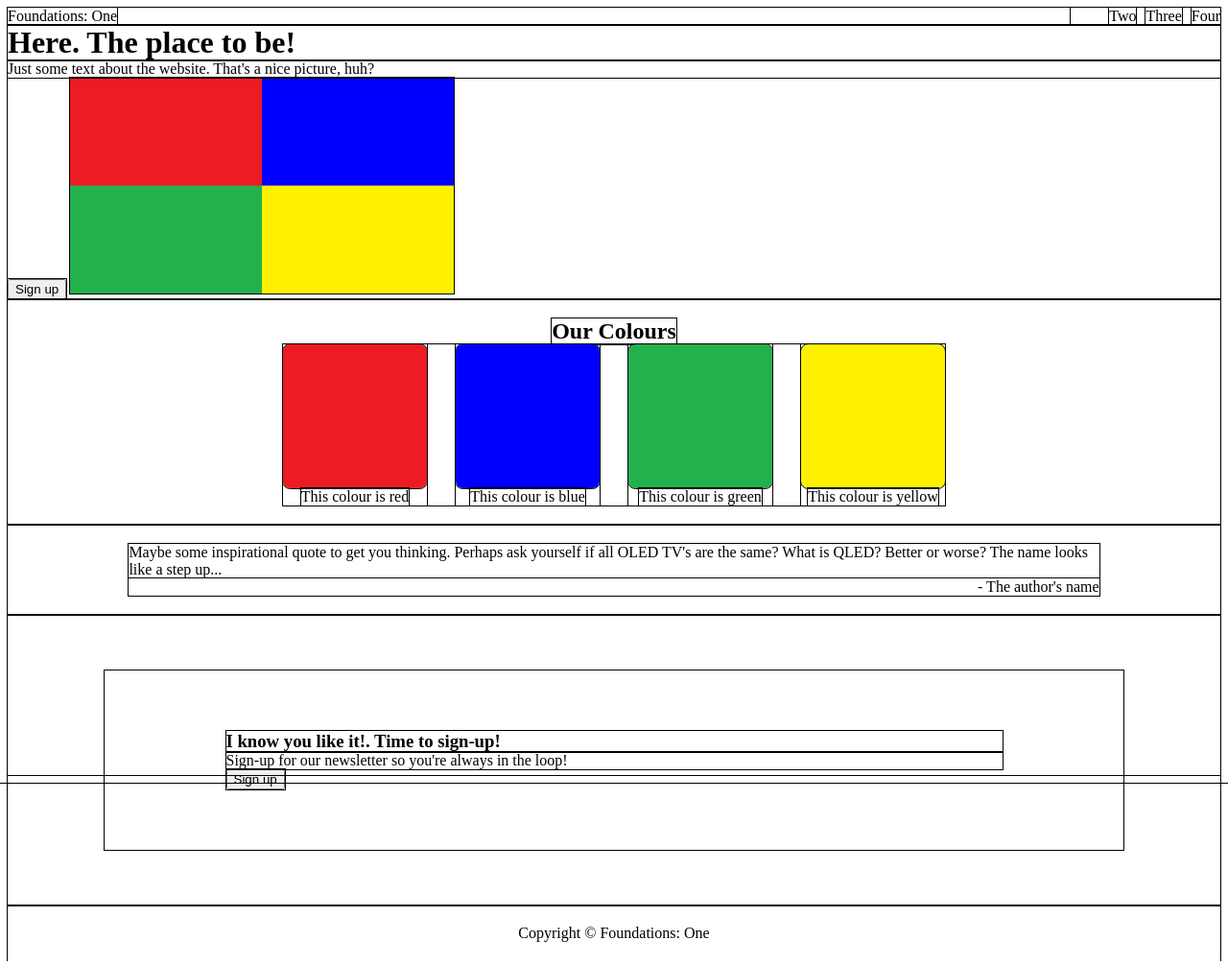
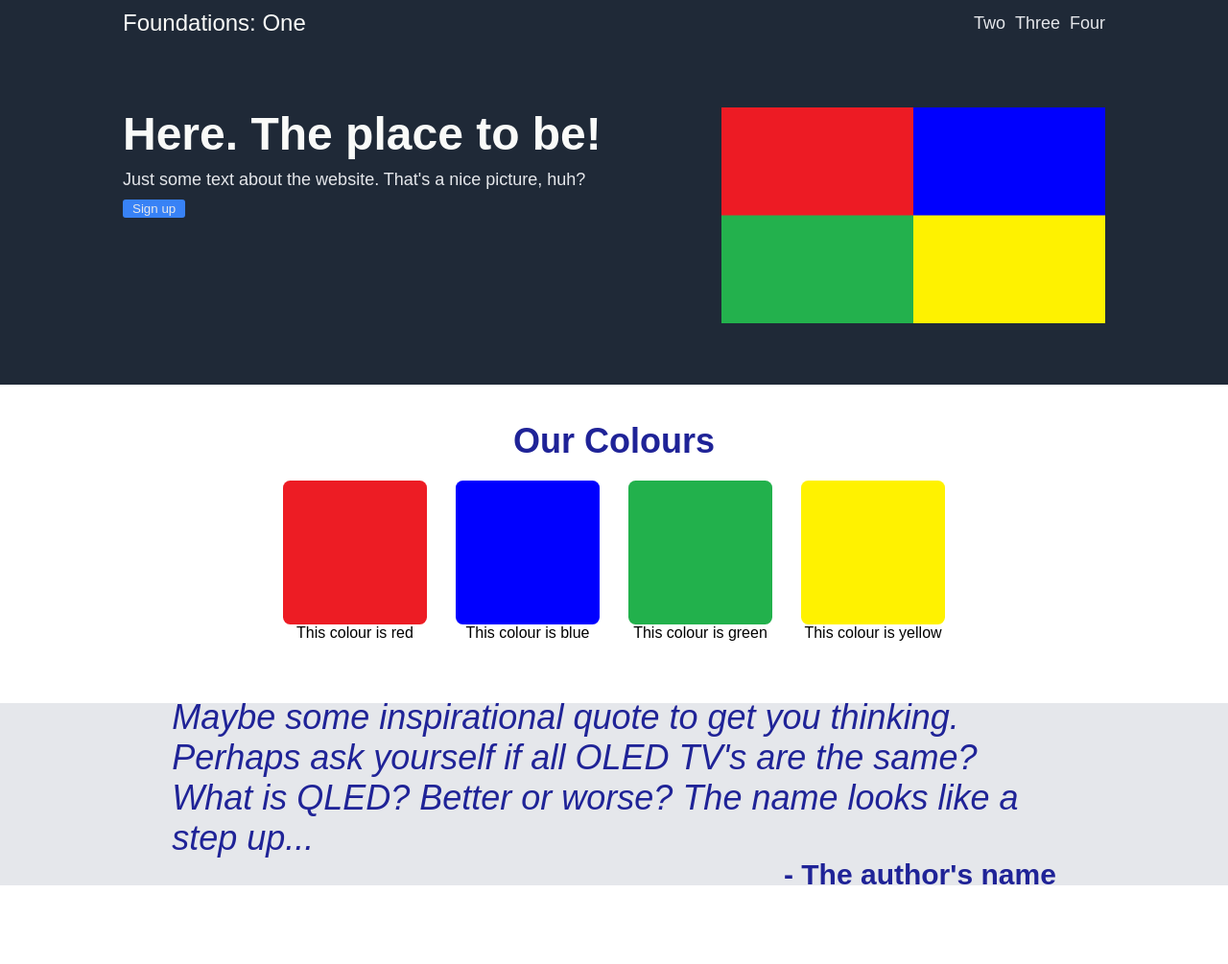
Before and after one commit to the-illmatic-one/top-project-1, a plain HTML site: page index.html in a window 1280 px wide. Shown: the top 1005 px of the page at 96% size. Drawn offline with Linux system fonts and the light colour scheme.

Commit message:
Apply all styling
Tags are fixed in html. style.css is filled with colours,fonts
flex according to the example webpage.

```diff
--- a/index.html
+++ b/index.html
@@ -8,7 +8,7 @@
 </head>
 <body>
     <div class="header">
-        <div class="Title">Foundations: One</div>
+        <div class="title">Foundations: One</div>
         <ul>
             <li>Two</li>
             <li>Three</li>
@@ -16,9 +16,11 @@
         </ul>
     </div>
     <div class="about">
-        <h1>Here. The place to be!</h1>
-        <p>Just some text about the website. That's a nice picture, huh?</p>
-        <button>Sign up</button>
+        <div class="about-info">
+            <h1>Here. The place to be!</h1>
+            <p>Just some text about the website. That's a nice picture, huh?</p>
+            <button>Sign up</button>
+        </div>
         <img class="image" src="./images/rgby.png" alt="image of red blue green yellow fill per quadrant">
     </div>
     <div class="info">
@@ -44,9 +46,9 @@
     </div>
     <div class="quote">
         <div class="quote-author">
-            Maybe some inspirational quote to get you thinking. Perhaps ask yourself
-            if all OLED TV's are the same? What is QLED? Better or worse? The name looks like a step up...
-        <p class="author">- The author's name</p>
+            <p>Maybe some inspirational quote to get you thinking. Perhaps ask yourself
+            if all OLED TV's are the same? What is QLED? Better or worse? The name looks like a step up...</p>
+            <p class="author">- The author's name</p>
         </div>
     </div>
     <div class="sign-up-container">
--- a/style.css
+++ b/style.css
@@ -3,7 +3,16 @@ body {
     flex-direction: column;
     justify-content: space-between;
     /* gap: 100px; */
-    height: 100vh;;
+    height: 100vh;
+    margin: 0;
+}
+
+body > div { /* > means Child. Different from Descendant (space)*/
+    flex-grow: 1;
+    padding-left: 50px;
+    padding-right: 50px;
+    padding-left: 10%;
+    padding-right: 10%;
 }
 
 h1, h2, h3 {
@@ -15,8 +24,8 @@ h1, h2, h3 {
 }
 
 .info .image{
-    width: 150px;
-    height: 150px;
+    max-width: 150px;
+    aspect-ratio: 1/1;
     border-radius: 5%;
 }
 
@@ -24,6 +33,8 @@ h1, h2, h3 {
     display: flex;
     justify-content: space-between;
     align-items: center;
+    padding-top: 10px;
+    padding-bottom: 10px;
 }
 
 .footer {
@@ -41,33 +52,63 @@ ul {
     margin: 0;
 }
 
+.about {
+    display: flex;
+    justify-content: space-between;
+    gap: 30px;
+    padding-top: 5%;
+    padding-bottom: 5%;
+}
+
+.about-info {
+    display: flex;
+    flex-direction: column;
+    gap: 10px;
+}
+
 .info {
     display: flex;
     flex-direction: column;
     align-items: center;
+    gap: 20px;
 }
 
 .image-text-container {
     display: flex;
     justify-content: center;
+    flex-shrink: 1;
     gap: 30px;
+    flex-wrap: wrap;
 }
 
 .image-text {
     display: flex;
     justify-content: center;
-    align-items: center;
+    align-items: stretch;
     flex-direction: column;
 }
+
+.image-text .image {
+    flex-basis: auto;
+    flex-shrink: 1;
+}
+
+.description {
+    text-align: center;
+}
+
 
 .quote {
     display: flex;
     flex-direction: column;
     justify-content: center;
     align-items: center;
-    padding-left: 10%;
-    padding-right: 10%;
-    align-self: stretch;
+    min-height: 150px;
+}
+
+.quote > * {
+    margin-left: 5%;
+    margin-right: 5%;
 }
 
 .author {
@@ -81,17 +122,114 @@ p {
 }
 
 
-body .info, body .sign-up-container, body .quote {
+body .sign-up-container, body .quote {
     padding-top: 20px;
     padding-bottom: 20px;
 }
 
+body .info {
+    padding-top: 3%;
+    padding-bottom: 5%;
+}
+
 .sign-up-window {
     padding: 5% 10%;
-    margin: 3% 8%;
+    margin-top: 8%;
+    margin-bottom: 8%;
     max-height: 100px;
+    display: flex;
+    justify-content: space-between;
 }
 
+.sign-up-window > * {
+    flex-grow: 1;
+}
+
+.sign-up-window > button {
+    flex-grow: 0;
+    flex-basis: 1;
+}
+
+.message {
+    display: flex;
+    flex-direction: column;
+}
+
+
+
+/* STYLING FONTS AND BG COLOURS */
+
 * {
-    outline: 1px solid black
+    font-family: Arial, Helvetica, sans-serif;
 }
+
+.header,.footer,.about{
+    background-color: #1f2937;
+}
+
+.about h1 {
+    font-size: 48px;
+    color: #f9faf8;
+    font-weight: 700;
+}
+
+.about p, .header ul{
+    font-size: 18px;
+    color: #e5e7eb;
+}
+
+.title {
+    font-size: 24px;
+    color: #f9faf8;
+}
+
+.about button {
+    border-radius: 5px;
+    color: #e5e7eb;
+    border-style: none;
+    padding: 2px 10px;
+    align-self: flex-start; /*stops the button from filling the div width*/
+}
+
+.info h2 {
+    font-size: 36px;
+    color: #1f2397;
+}
+
+.quote {
+    background-color: #e5e7eb;
+}
+
+.quote p{
+    font-size: 36px;
+    font-style: italic;
+    color: #1f2397;
+}
+
+.quote .author{ /*specify .quote since .quote p has higher precedence*/
+    font-size: 30px;
+    font-style: normal;
+    font-weight: 700;
+}
+
+.about button
+,.sign-up-container button
+{
+    background-color: #3882f6;
+    border-style: 2px solid;
+    border-color: #e5e7eb;
+    border-radius: 3px;
+    padding-left: 10px;
+    padding-right: 10px;
+}
+
+.sign-up-container button
+,.sign-up-window {
+    color: #e5e7eb;
+    background-color: #3882f6;
+}
+
+
+.footer {
+    color: #e5e7eb;
+}
```
